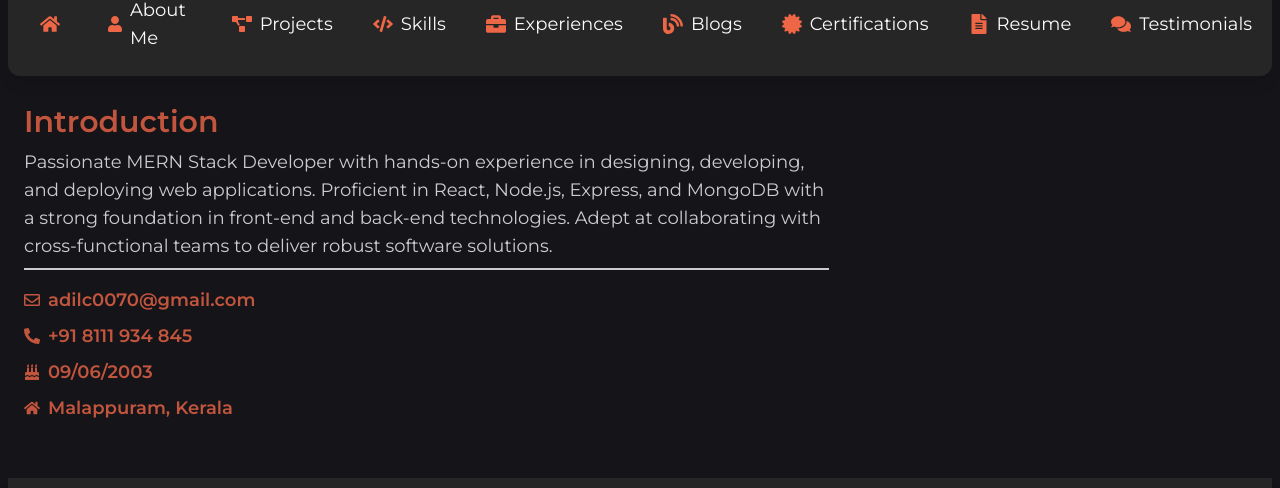
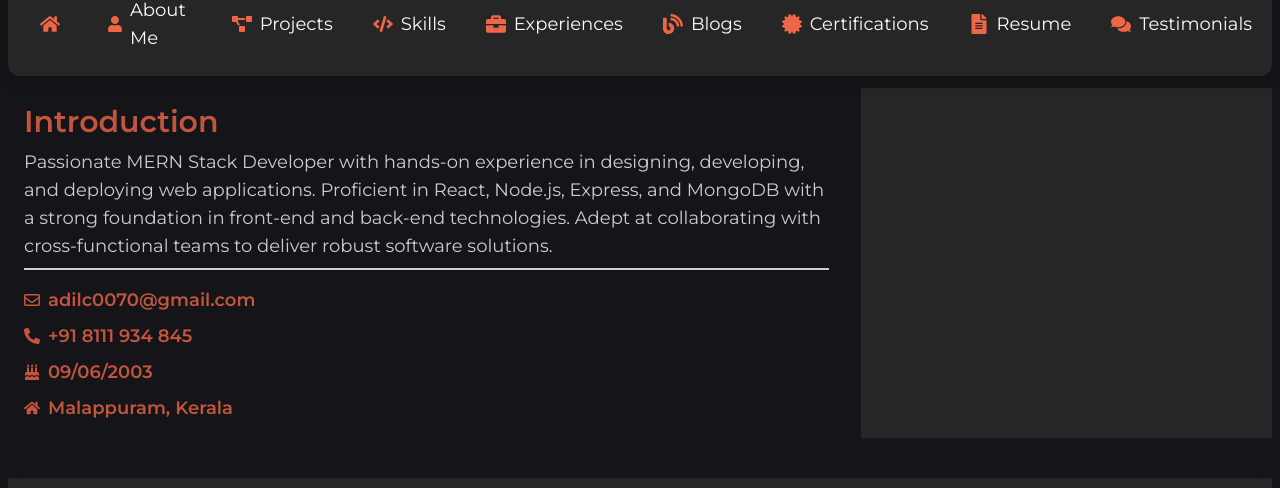
Before and after one commit to adilc0070/portfolio-Updates, a Next.js app: page /about-me in a window 1280 px wide. Shown: the part 438-926 px from the top of the page. Built offline with nearby package versions, Linux system fonts and the light colour scheme.

Commit message:
updations

```diff
--- a/app/about-me/page.tsx
+++ b/app/about-me/page.tsx
@@ -9,6 +9,9 @@ const AboutMePage = () => {
         <div className="col-span-2">
           <ContentCard {...introSideData} />
         </div>
+        <div className="col-span-1 bg-SecBG w-full h-full">
+
+        </div>
 
       </div>
     </div>
--- a/app/globals.css
+++ b/app/globals.css
@@ -39,6 +39,7 @@
 
 .custom-scrollbar::-webkit-scrollbar-track {
   background: #1f2937;
+  border-radius: 10px;
   /* Gray background */
 
 }
```
